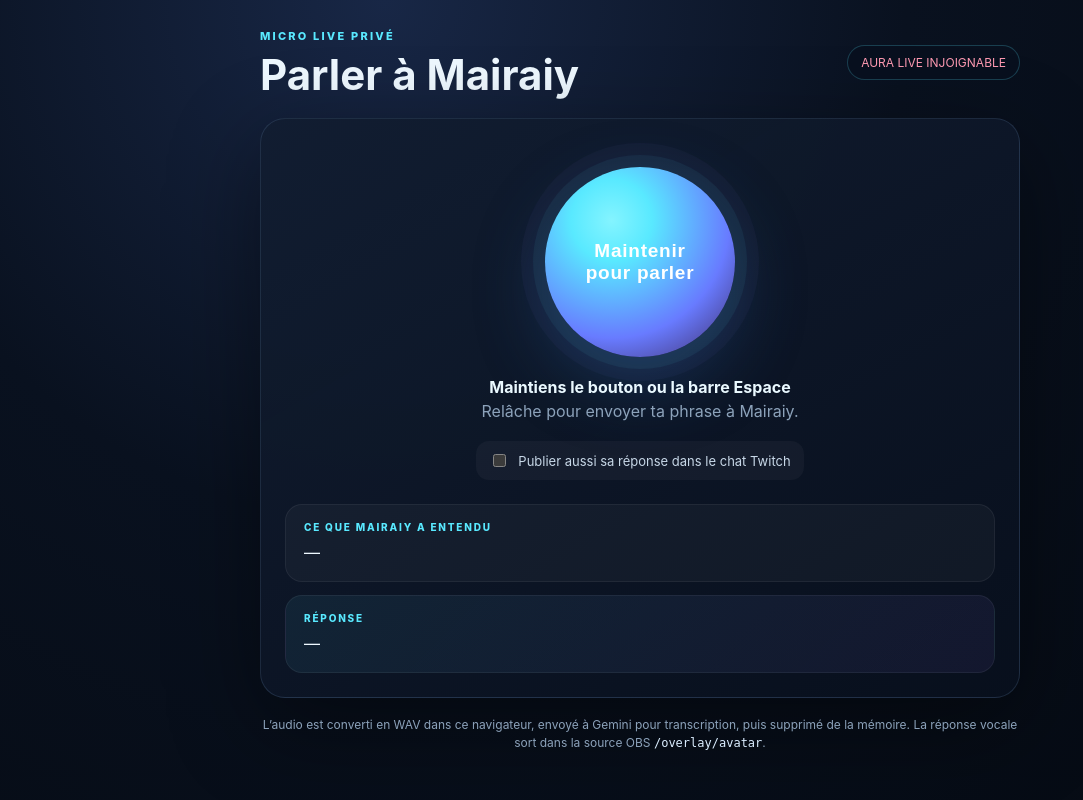
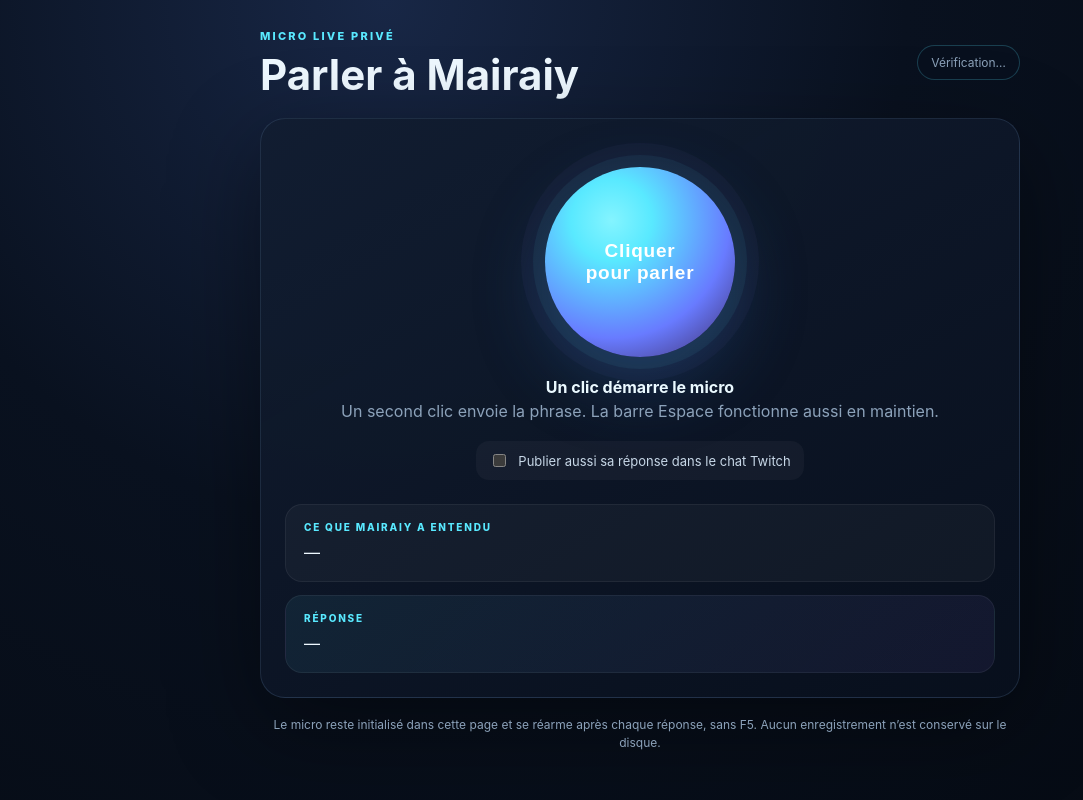
Before and after one commit to XDSawyerLoL/Auralive, a Python web app: template app/web/templates/voice_control.html in a window 1280 px wide. Shown: the whole page, without its empty margins (0-1083 px from the left). Run offline with Jinja, Linux system fonts and the light colour scheme; the template is opened without the code that fills it, so the values that code supplies are empty.

Commit message:
Replace fragile push-to-talk page with self-rearming voice control

```diff
--- a/app/web/templates/voice_control.html
+++ b/app/web/templates/voice_control.html
@@ -23,8 +23,8 @@
     </header>
     <section class="card">
       <div class="mic-zone">
-        <button id="mic-button" class="mic" type="button" aria-label="Maintenir pour parler">Maintenir<br>pour parler</button>
-        <div id="mic-hint" class="hint"><b>Maintiens le bouton ou la barre Espace</b>Relâche pour envoyer ta phrase à Mairaiy.</div>
+        <button id="mic-button" class="mic" type="button" aria-label="Cliquer pour parler">Cliquer<br>pour parler</button>
+        <div id="mic-hint" class="hint"><b>Un clic démarre le micro</b>Un second clic envoie la phrase. La barre Espace fonctionne aussi en maintien.</div>
         <div class="options">
           <label class="toggle"><input id="send-chat" type="checkbox"> Publier aussi sa réponse dans le chat Twitch</label>
         </div>
@@ -34,80 +34,8 @@
         <div class="bubble answer"><small>RÉPONSE</small><p id="answer">—</p></div>
       </div>
     </section>
-    <div class="footer">L’audio est converti en WAV dans ce navigateur, envoyé à Gemini pour transcription, puis supprimé de la mémoire. La réponse vocale sort dans la source OBS <code>/overlay/avatar</code>.</div>
+    <div class="footer">Le micro reste initialisé dans cette page et se réarme après chaque réponse, sans F5. Aucun enregistrement n’est conservé sur le disque.</div>
   </main>
-  <script>
-    const button=document.querySelector('#mic-button');
-    const hint=document.querySelector('#mic-hint');
-    const transcript=document.querySelector('#transcript');
-    const answer=document.querySelector('#answer');
-    const statusNode=document.querySelector('#system-status');
-    const sendChat=document.querySelector('#send-chat');
-    let recording=false,processing=false,audioContext=null,stream=null,source=null,processor=null,silentGain=null,chunks=[],sampleRate=48000,startedAt=0,stopTimer=null;
-
-    const setHint=(title,detail='',error=false)=>{hint.innerHTML=`<b class="${error?'error':''}">${title}</b>${detail}`};
-    async function refreshStatus(){
-      try{
-        const r=await fetch('/api/voice/status',{cache:'no-store'});const data=await r.json();
-        statusNode.textContent=data.configured?(data.avatar_connected?'PRÊTE · AVATAR CONNECTÉ':'PRÊTE · OUVRE L’AVATAR OBS'):'CONFIGURATION GEMINI MANQUANTE';
-        statusNode.style.color=data.configured?'#a9f7df':'#ff9ab2';
-      }catch{statusNode.textContent='AURA LIVE INJOIGNABLE';statusNode.style.color='#ff9ab2'}
-    }
-    async function startRecording(){
-      if(recording||processing)return;
-      try{
-        stream=await navigator.mediaDevices.getUserMedia({audio:{echoCancellation:true,noiseSuppression:true,autoGainControl:true},video:false});
-        audioContext=new (window.AudioContext||window.webkitAudioContext)({latencyHint:'interactive'});
-        sampleRate=audioContext.sampleRate;
-        source=audioContext.createMediaStreamSource(stream);
-        processor=audioContext.createScriptProcessor(4096,1,1);
-        silentGain=audioContext.createGain();silentGain.gain.value=0;
-        chunks=[];recording=true;startedAt=Date.now();
-        processor.onaudioprocess=e=>{if(recording)chunks.push(new Float32Array(e.inputBuffer.getChannelData(0)))};
-        source.connect(processor);processor.connect(silentGain);silentGain.connect(audioContext.destination);
-        button.classList.add('recording');button.innerHTML='Je t’écoute…';
-        setHint('Parle maintenant','Relâche quand ta phrase est terminée.');
-        stopTimer=setTimeout(stopRecording,20000);
-      }catch(error){setHint('Micro inaccessible',error.message||'Autorise le microphone dans le navigateur.',true)}
-    }
-    async function stopRecording(){
-      if(!recording)return;
-      recording=false;clearTimeout(stopTimer);button.classList.remove('recording');
-      try{processor?.disconnect();source?.disconnect();silentGain?.disconnect()}catch{}
-      stream?.getTracks().forEach(track=>track.stop());
-      try{await audioContext?.close()}catch{}
-      if(Date.now()-startedAt<350||!chunks.length){setHint('Phrase trop courte','Maintiens le bouton un peu plus longtemps.',true);button.innerHTML='Maintenir<br>pour parler';return}
-      processing=true;button.classList.add('processing');button.innerHTML='Mairaiy<br>réfléchit';
-      setHint('Transcription et réponse en cours','Le micro est déjà coupé : elle ne peut pas s’entendre elle-même.');
-      try{
-        const wav=encodeWav(chunks,sampleRate);const payload={audio_base64:arrayBufferToBase64(wav),mime_type:'audio/wav',send_to_chat:sendChat.checked};
-        const response=await fetch('/api/voice/talk',{method:'POST',headers:{'Content-Type':'application/json'},body:JSON.stringify(payload)});
-        const raw=await response.text();let data={};try{data=JSON.parse(raw)}catch{data={detail:raw}}
-        if(!response.ok)throw new Error(data.detail||'Dialogue vocal impossible');
-        transcript.textContent=data.transcript||'—';answer.textContent=data.answer||'—';
-        setHint('Réponse envoyée à l’avatar OBS',`${data.latency_ms||0} ms${data.sent_to_chat?' · publiée dans Twitch':''}`);
-        await refreshStatus();
-      }catch(error){setHint('Mairaiy n’a pas pu répondre',error.message||String(error),true)}
-      finally{processing=false;button.classList.remove('processing');button.innerHTML='Maintenir<br>pour parler';chunks=[]}
-    }
-    function encodeWav(parts,rate){
-      const length=parts.reduce((sum,p)=>sum+p.length,0);const buffer=new ArrayBuffer(44+length*2);const view=new DataView(buffer);
-      const write=(offset,text)=>{for(let i=0;i<text.length;i++)view.setUint8(offset+i,text.charCodeAt(i))};
-      write(0,'RIFF');view.setUint32(4,36+length*2,true);write(8,'WAVE');write(12,'fmt ');view.setUint32(16,16,true);view.setUint16(20,1,true);view.setUint16(22,1,true);view.setUint32(24,rate,true);view.setUint32(28,rate*2,true);view.setUint16(32,2,true);view.setUint16(34,16,true);write(36,'data');view.setUint32(40,length*2,true);
-      let offset=44;for(const part of parts){for(let i=0;i<part.length;i++){const value=Math.max(-1,Math.min(1,part[i]));view.setInt16(offset,value<0?value*32768:value*32767,true);offset+=2}}
-      return buffer;
-    }
-    function arrayBufferToBase64(buffer){
-      const bytes=new Uint8Array(buffer);let binary='';const step=0x8000;
-      for(let i=0;i<bytes.length;i+=step)binary+=String.fromCharCode(...bytes.subarray(i,i+step));
-      return btoa(binary);
-    }
-    button.addEventListener('pointerdown',event=>{event.preventDefault();button.setPointerCapture?.(event.pointerId);startRecording()});
-    button.addEventListener('pointerup',event=>{event.preventDefault();stopRecording()});
-    button.addEventListener('pointercancel',stopRecording);
-    window.addEventListener('keydown',event=>{if(event.code==='Space'&&!event.repeat&&!['INPUT','TEXTAREA'].includes(document.activeElement?.tagName)){event.preventDefault();startRecording()}});
-    window.addEventListener('keyup',event=>{if(event.code==='Space'){event.preventDefault();stopRecording()}});
-    refreshStatus();setInterval(refreshStatus,10000);
-  </script>
+  <script src="/static/avatar/voice-control.js?v=2.2.0"></script>
 </body>
 </html>
```
